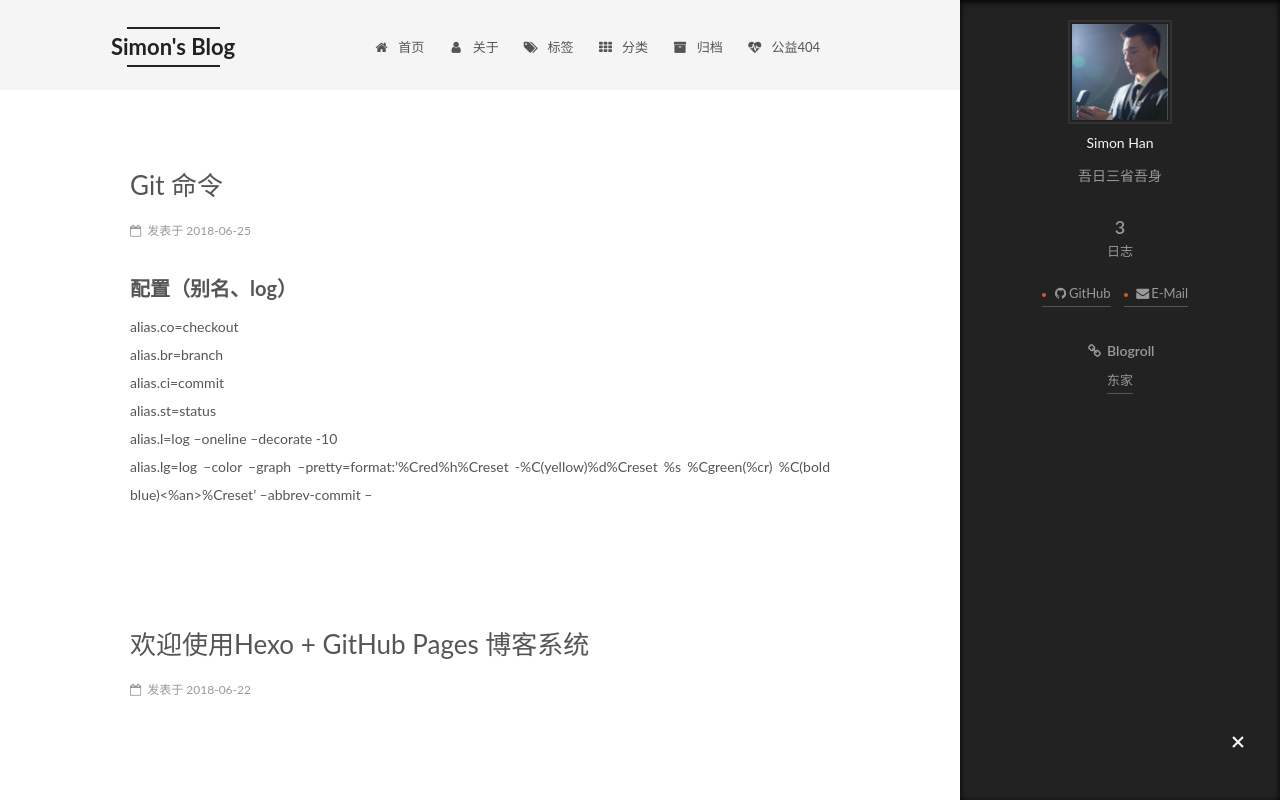
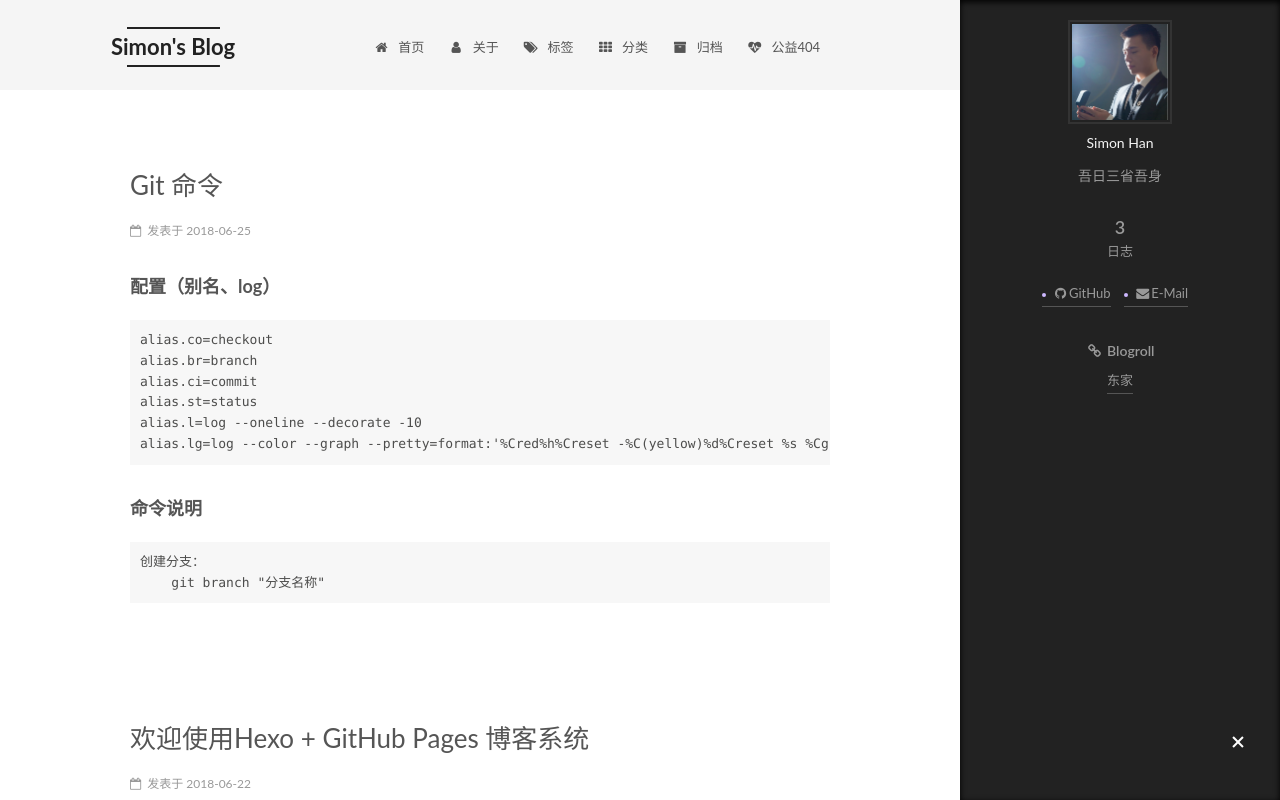
Before and after one commit to Apeplan/hanzhx.github.io, a plain HTML site: page index.html in a window 1280 px wide. Both pictures are taken after a click on the element 1238 px from the left and 743 px from the top of the page. Shown: the top 800 px of the page. Drawn offline with Linux system fonts and the light colour scheme.

Commit message:
Site updated: 2018-06-25 15:07:08

```diff
--- a/css/main.css
+++ b/css/main.css
@@ -1822,7 +1822,7 @@ pre .javascript .function {
   width: 4px;
   height: 4px;
   border-radius: 50%;
-  background: #d55b21;
+  background: #cdb8ff;
 }
 .links-of-blogroll {
   font-size: 13px;
--- a/index.html
+++ b/index.html
@@ -343,8 +343,15 @@
 
 
 
-            <h3 id="配置（别名、log）"><a href="#配置（别名、log）" class="headerlink" title="配置（别名、log）"></a>配置（别名、log）</h3><p>alias.co=checkout<br>alias.br=branch<br>alias.ci=commit<br>alias.st=status<br>alias.l=log –oneline –decorate -10<br>alias.lg=log –color –graph –pretty=format:’%Cred%h%Creset -%C(yellow)%d%Creset %s %Cgreen(%cr) %C(bold blue)&lt;%an&gt;%Creset’ –abbrev-commit –</p>
-
+            <h4 id="配置（别名、log）"><a href="#配置（别名、log）" class="headerlink" title="配置（别名、log）"></a>配置（别名、log）</h4><pre><code>alias.co=checkout
+alias.br=branch
+alias.ci=commit
+alias.st=status
+alias.l=log --oneline --decorate -10
+alias.lg=log --color --graph --pretty=format:&apos;%Cred%h%Creset -%C(yellow)%d%Creset %s %Cgreen(%cr) %C(bold blue)&lt;%an&gt;%Creset&apos; --abbrev-commit --
+</code></pre><h4 id="命令说明"><a href="#命令说明" class="headerlink" title="命令说明"></a>命令说明</h4><pre><code>创建分支：
+    git branch &quot;分支名称&quot;
+</code></pre>
 
 
 
```
Also changed, not shown: 2018/06/25/Git-命令/index.html (+14 -7 lines).
